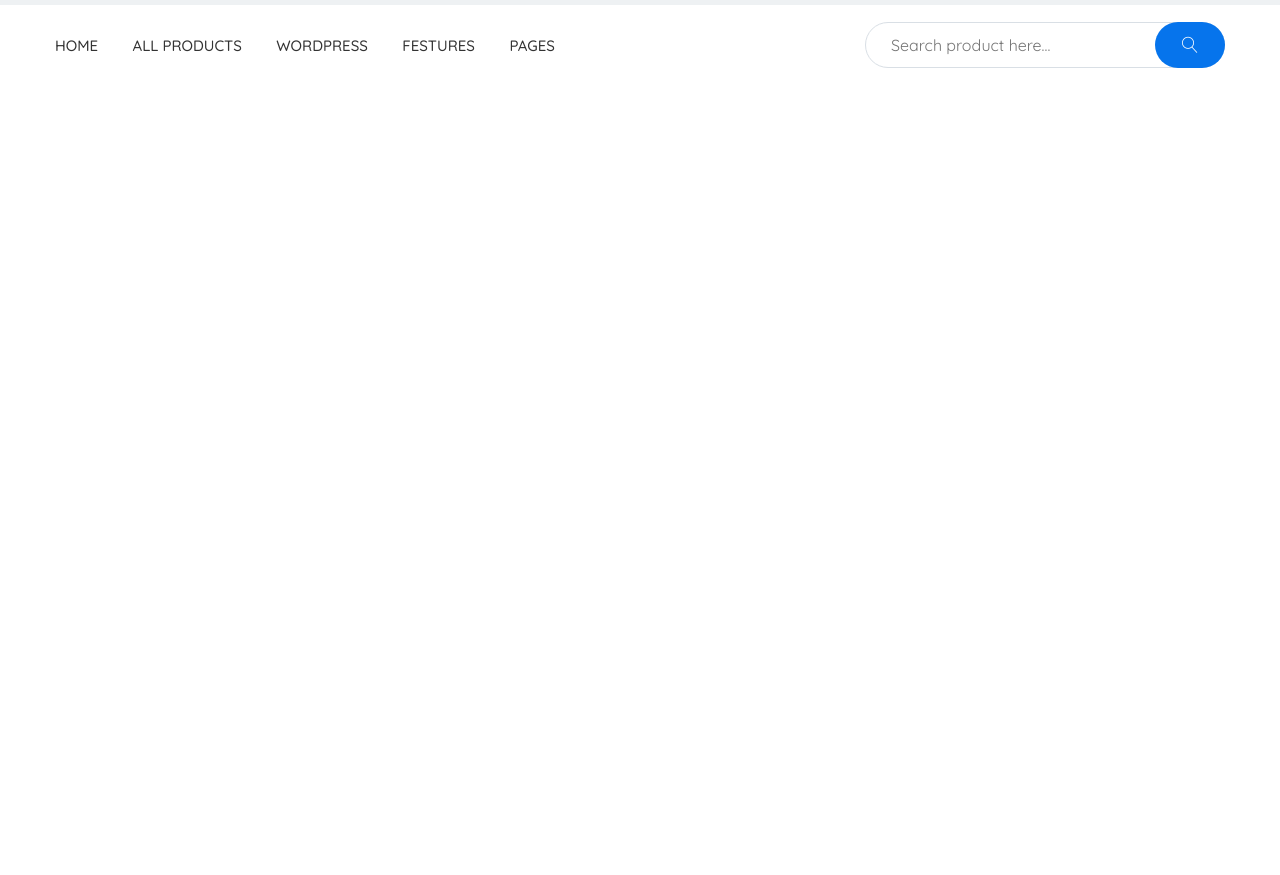
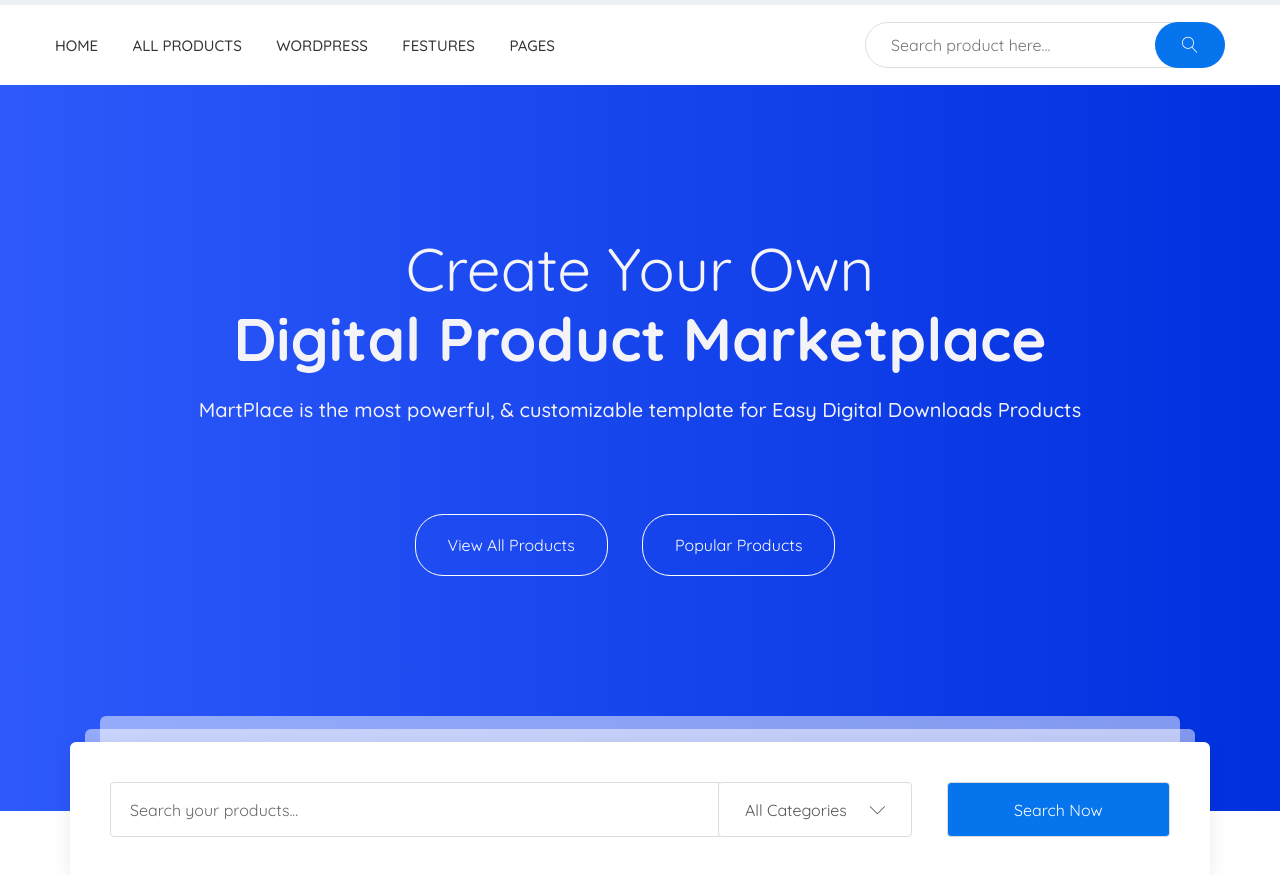
Before and after one commit to Deathik4/MartPlace, a website: page app/index.html in a window 1280 px wide. Shown: the part 95-970 px from the top of the page. Before the commit the page ends 800 px from the top, so only its background shows below. Drawn offline with nearby package versions, Linux system fonts and the light colour scheme; files that its build step writes are made by us from their sources.

Commit message:
added search

```diff
--- a/app/index.html
+++ b/app/index.html
@@ -77,6 +77,34 @@
             </div>
         </div>
     </header>
+    <section class="search">
+        <div class="container">
+            <div class="search__box">
+                <div class="search__box-title">Create Your Own
+                    <span>Digital Product Marketplace</span>
+                </div>
+                <div class="search__box-text">MartPlace is the most powerful, & customizable template for Easy Digital
+                    Downloads Products</div>
+                <a href="#">View All Products</a>
+                <a href="#">Popular Products</a>
+            </div>
+            <div class="search__form">
+                <div class="search__form-item"></div>
+                <div class="search__form-item-2"></div>
+                <div class="search__form-search">
+                    <div class="search__form-inner">
+                        <form>
+                            <input type="text" placeholder="Search your products...">
+                            <button type="button">
+                                <span>All Categories</span>
+                            </button>
+                            <button class="search__btn" type="submit">Search Now</button>
+                        </form>
+                    </div>
+                </div>
+            </div>
+        </div>
+    </section>
 
 
 
--- a/app/scss/style.scss
+++ b/app/scss/style.scss
@@ -1,6 +1,8 @@
 @import "vars";
 @import "global";
 @import "fonts";
+
+//start header
 
 .header__top {
     background-color: #eef1f3;
@@ -138,3 +140,138 @@
         color: #fff;
     }
 }
+//end header
+//start search
+
+.search {
+    background-image: linear-gradient(to left, #0030de 0%, #2e5afb 100%);
+    height: 726px;
+    position: relative;
+}
+.search__box {
+    text-align: center;
+    padding: 149px 0px 235px;
+    color: #f3f3f8;
+
+    &-title {
+        font-size: 60px;
+        line-height: 70px;
+        font-weight: 400;
+        span {
+            @include f700;
+            display: block;
+        }
+    }
+    &-text {
+        font-size: 20px;
+        line-height: 72px;
+        text-align: center;
+        @include f500;
+        margin-bottom: 68px;
+    }
+    a {
+        font-size: 16px;
+        text-align: center;
+        margin-right: 30px;
+        padding: 21px 32px;
+        color: #fff;
+        border-radius: 28px;
+        border: 1px solid #ffffff;
+        transition: all 0.3s;
+        &:hover {
+            background-color: #ffffff;
+            color: #0674ec;
+        }
+    }
+}
+.search__form {
+    display: flex;
+    flex-direction: column;
+    align-items: center;
+    justify-content: center;
+}
+.search__form-item {
+    width: 1080px;
+    height: 135px;
+    border-radius: 6px;
+    background-color: #ffffff;
+    opacity: 0.5;
+    position: absolute;
+    bottom: -40px;
+}
+.search__form-item-2 {
+    width: 1110px;
+    height: 135px;
+    border-radius: 6px;
+    background-color: #ffffff;
+    opacity: 0.5;
+    position: absolute;
+    bottom: -53px;
+}
+.search__form-search {
+    position: absolute;
+    bottom: -66px;
+
+    max-width: 1140px;
+    width: 100%;
+}
+.search__form-inner {
+    padding: 40px;
+    box-shadow: 0 4px 20px rgba(0, 0, 0, 0.08);
+    border-radius: 6px;
+    background-color: #ffffff;
+    input {
+        max-width: 612px;
+        width: 100%;
+        outline: none;
+        height: 55px;
+        border-radius: 4px;
+        border: 1px solid #dcdcdc;
+        padding: 20px 19px;
+        &::placeholder {
+            color: #676767;
+            font-family: Quicksand;
+            font-size: 16px;
+            font-weight: 400;
+            line-height: 42px;
+        }
+    }
+    button {
+        width: 194px;
+        height: 55px;
+        border-radius: 4px;
+        border: 1px solid #dcdcdc;
+        background-color: #fff;
+        margin-left: -8px;
+        cursor: pointer;
+        outline: none;
+        span {
+            color: #555555;
+            font-family: Quicksand;
+            font-size: 16px;
+            font-weight: 400;
+            line-height: 42px;
+            position: relative;
+            padding-right: 39px;
+            &::before {
+                content: "\e874";
+                font-family: "Linearicons-Free";
+                position: absolute;
+                right: 0;
+            }
+        }
+    }
+    .search__btn {
+        color: #ffffff;
+        font-family: Quicksand;
+        font-size: 16px;
+        font-weight: 400;
+        text-align: center;
+        border-radius: 4px;
+        background-color: #0674ec;
+        margin-left: 30px;
+        line-height: 42px;
+        width: 223px;
+        height: 55px;
+    }
+}
```
